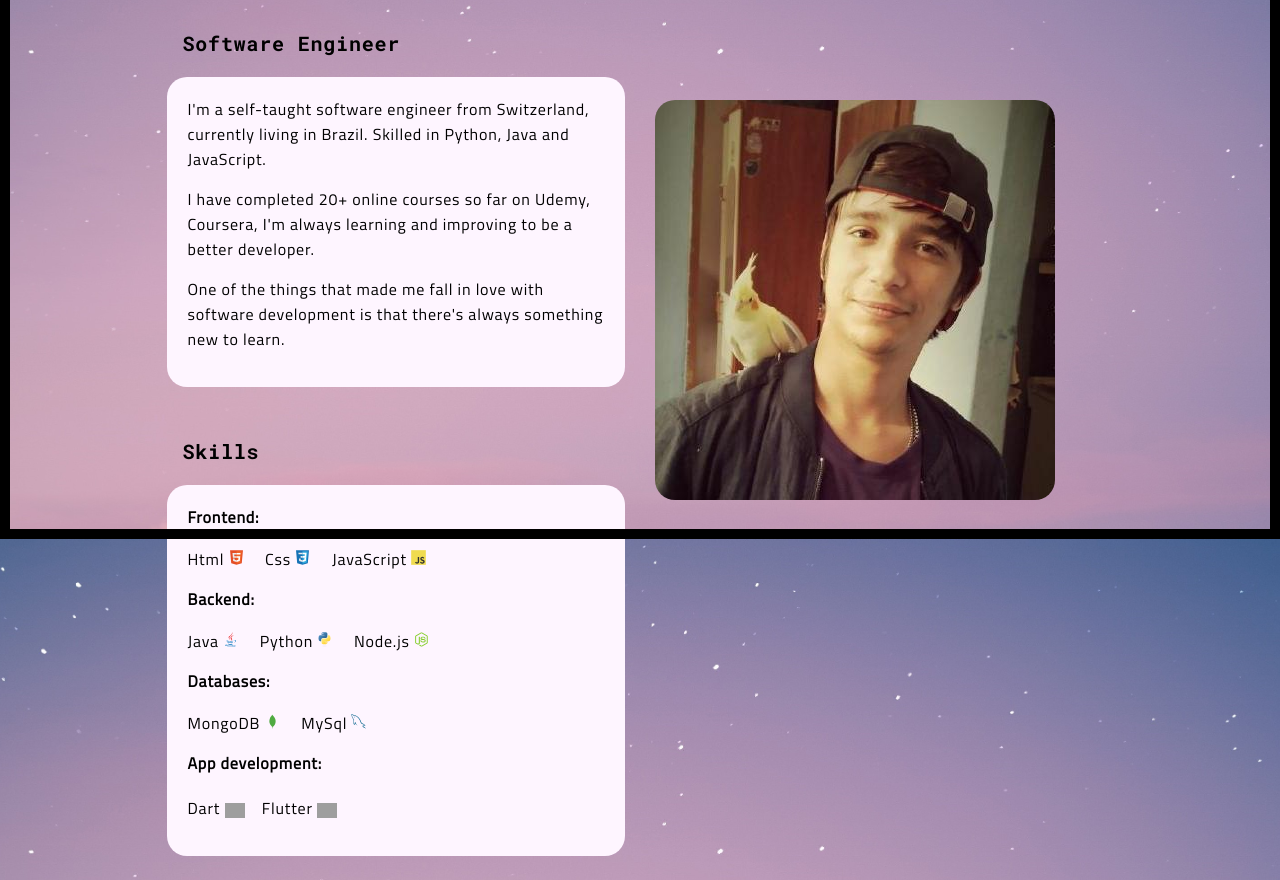
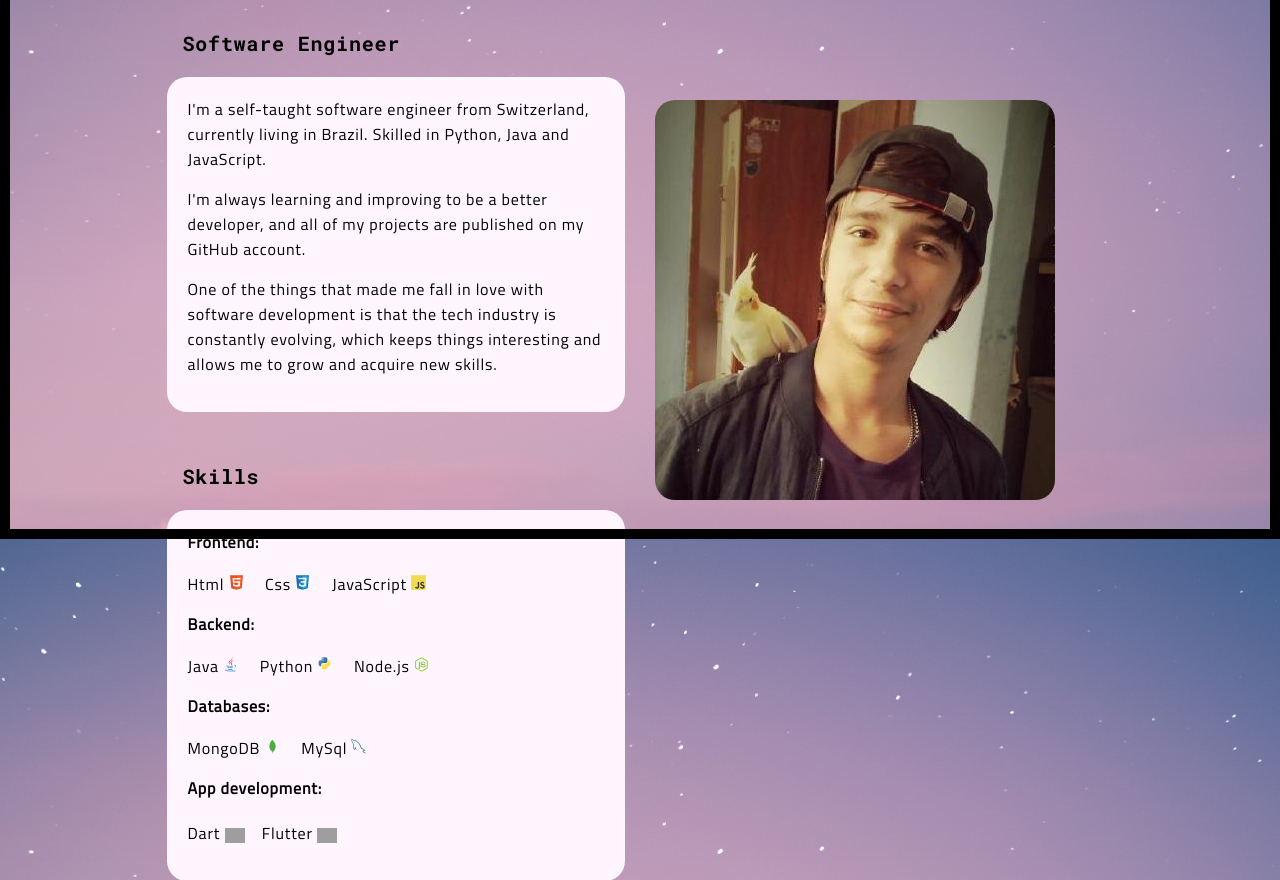
Before and after one commit to dylanbuchi/portfolio, a Flask app: page /about.html in a window 1280 px wide. Shown: the part 261-1141 px from the top of the page. Run offline with Flask 2, Linux system fonts and the light colour scheme; some libraries are stand-ins or nearby versions; grey boxes are pictures that could not be loaded.

Commit message:
update about me page

```diff
--- a/templates/about.html
+++ b/templates/about.html
@@ -128,17 +128,20 @@
                                             </p>
 
                                             <p>
-                                                I have completed 20+ online
-                                                courses so far on Udemy,
-                                                Coursera, I'm always learning
-                                                and improving to be a better
-                                                developer.
+                                                I'm always learning and
+                                                improving to be a better
+                                                developer, and all of my
+                                                projects are published on my
+                                                GitHub account.
                                             </p>
                                             <p>
                                                 One of the things that made me
                                                 fall in love with software
-                                                development is that there's
-                                                always something new to learn.
+                                                development is that the tech
+                                                industry is constantly evolving,
+                                                which keeps things interesting
+                                                and allows me to grow and
+                                                acquire new skills.
                                             </p>
                                         </div>
                                         <h3 class="hov">Skills</h3>
```
